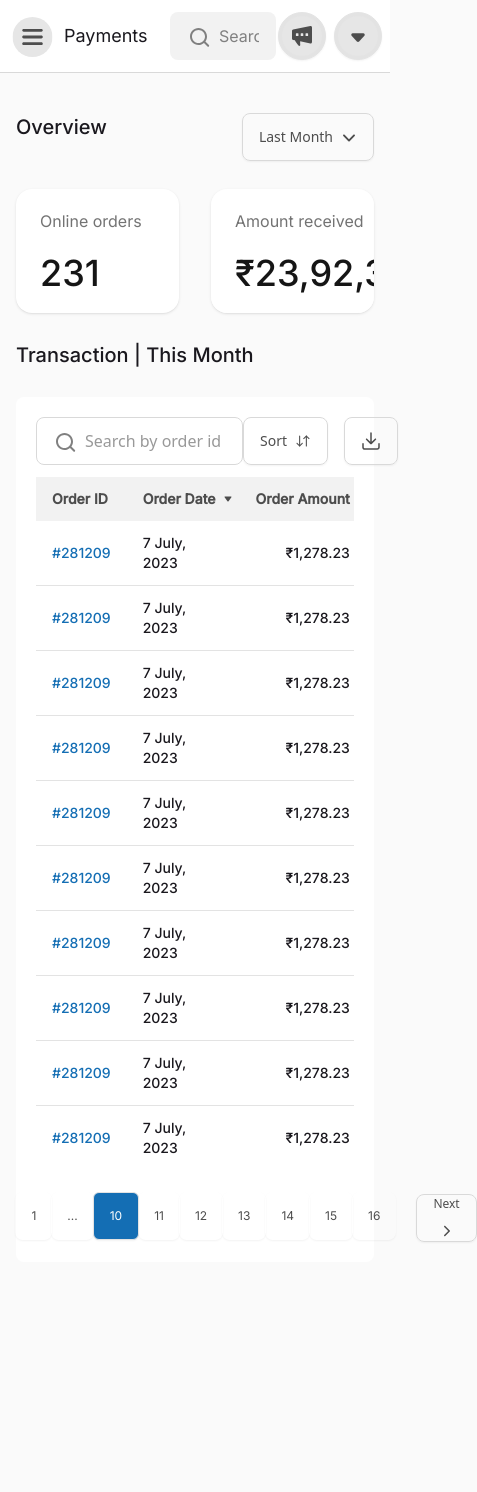
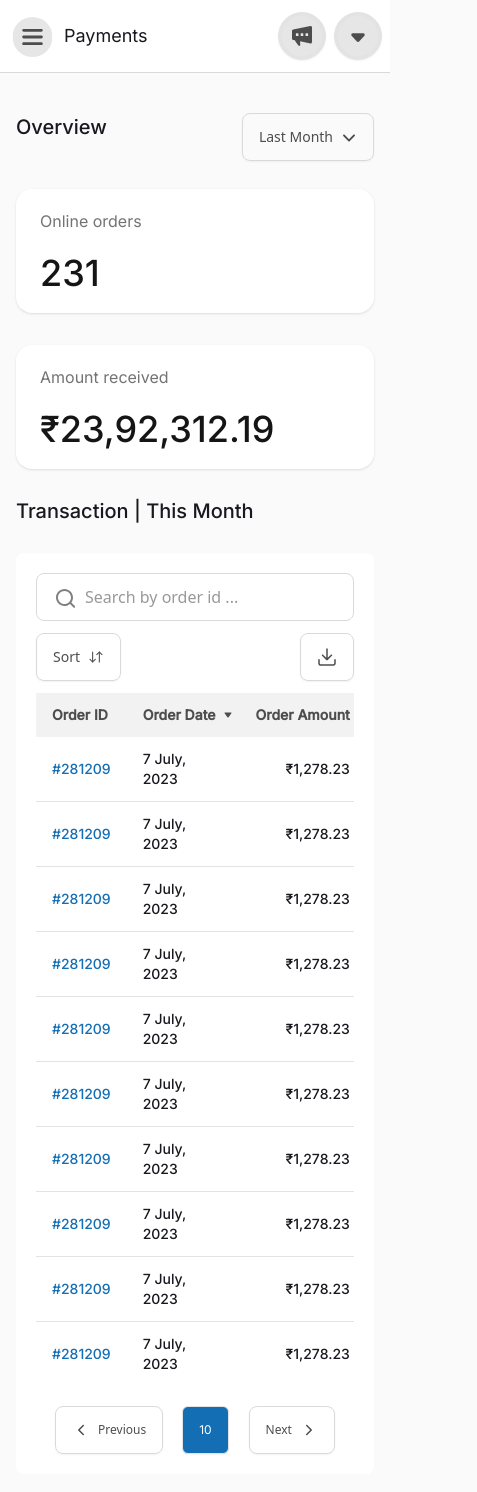
Before and after one commit to sachdevavaibhav/dukaan-dash, a React (Vite) app: page / in a window 390 px wide. Shown: the top 1492 px of the page, 477 px wide, since content can reach past the window. Before the commit the page ends 1290 px from the top, so only its background shows below. Built offline with nearby package versions, Linux system fonts and the light colour scheme.

Commit message:
completed --responsive dashboard

```diff
--- a/src/components/header/Header.jsx
+++ b/src/components/header/Header.jsx
@@ -13,7 +13,7 @@ function Navbar() {
                     <span>How it works?</span>
                 </div>
             </div>
-            <div className="navbar-center w-1/3">
+            <div className="navbar-center w-1/3 hidden md:block">
                 <SearchInput
                     placeholder={"Search features, tutorials, etc."}
                 />
--- a/src/components/sidebar/Sidebar.jsx
+++ b/src/components/sidebar/Sidebar.jsx
@@ -5,7 +5,7 @@ import hamburgerIcon from "../../assets/icons/hamburger.svg";
 function Sidebar() {
     return (
         <>
-            <div className="drawer absolute top-[2%] left-3">
+            <div className="drawer absolute lg:hidden top-[2%] left-3">
                 <input id="my-drawer" type="checkbox" className="drawer-toggle" />
                     <div className="drawer-content">
                         {/* Page content here */}
@@ -15,7 +15,7 @@ function Sidebar() {
                     </div>
                 <div className="drawer-side z-50">
                     <label htmlFor="my-drawer" aria-label="close sidebar" className="drawer-overlay"></label>
-                    <div className="flex flex-col bg-navy text-white h-screen w-full max-w-[13rem] xl:max-w-[14rem]">
+                    <div className="fixed left-0 flex flex-col bg-navy text-white h-screen w-full max-w-[13rem] xl:max-w-[14rem]">
                         <SidebarContent/>
                     </div>
                 </div>
--- a/src/pages/payments/Payments.jsx
+++ b/src/pages/payments/Payments.jsx
@@ -12,7 +12,7 @@ function Payments() {
     return (
         <div className="w-full lg:ps-52 xl:ps-56">
             <Header/>
-            <section className="px-4 xl:px-10 pt-10">
+            <section className="px-4 xl:px-8 pt-10">
                 <div className="flex justify-between mb-7">
                     <h2 className="text-xl font-inter font-medium text-primary">Overview</h2>
                     <button className="btn no-animation bg-transparent text-secondary font-medium text-sm border border-[#D9D9D9] hover:border-[#D9D9D9] hover:bg-transparent">
@@ -20,7 +20,7 @@ function Payments() {
                         <img src={downArrowIcon} />
                     </button>
                 </div>
-                <div className="flex justify-between gap-8 mb-7">
+                <div className="flex flex-col md:flex-row justify-between gap-8 mb-7">
                     <StatCard title="Online orders" value="231" />
                     <StatCard title="Amount received" value="₹23,92,312.19" />
                 </div>
@@ -28,11 +28,11 @@ function Payments() {
                     <p className="text-xl font-inter font-medium text-primary">Transaction | This Month</p>
                 </div>
                 <div className="mb-7 bg-white rounded-lg p-5">
-                    <div className="w-full flex justify-between mb-3">
-                        <div>
+                    <div className="w-full flex flex-col md:flex-row justify-between mb-3">
+                        <div className="mb-3 md:mb-0">
                             <SearchInput placeholder="Search by order id ..." classes="bg-transparent border border-[#D9D9D9] focus:border-[#D9D9D9] placeholder:text-[#999] font-normal" />
                         </div>
-                        <div className="flex gap-4">
+                        <div className="flex justify-between md:justify-start gap-4">
                             <button className="btn no-animation bg-transparent text-secondary font-medium text-sm border border-[#D9D9D9] hover:border-[#D9D9D9] hover:bg-transparent">
                                 Sort
                                 <img src={sortIcon} alt="previous" />
--- a/src/pages/payments/components/Pagination.jsx
+++ b/src/pages/payments/components/Pagination.jsx
@@ -11,15 +11,15 @@ function Pagination() {
                 </button>
             </div>
             <div className="join xl:mx-8">
-                <button className="no-animation font-normal text-xs xl:text-sm text-secondary font-inter xl:mx-1 btn bg-transparent border-none hover:bg-transparent">1</button>
-                <button className="no-animation font-normal text-xs xl:text-sm text-secondary font-inter xl:mx-1 btn bg-transparent border-none hover:bg-transparent">...</button>
+                <button className="no-animation font-normal text-xs xl:text-sm text-secondary font-inter xl:mx-1 btn bg-transparent border-none hover:bg-transparent hidden md:block">1</button>
+                <button className="no-animation font-normal text-xs xl:text-sm text-secondary font-inter xl:mx-1 btn bg-transparent border-none hover:bg-transparent hidden md:block">...</button>
                 <button className="no-animation font-normal text-xs xl:text-sm text-white font-inter xl:mx-1 btn bg-link rounded-md hover:bg-link">10</button>
-                <button className="no-animation font-normal text-xs xl:text-sm text-secondary font-inter xl:mx-1 btn bg-transparent border-none hover:bg-transparent">11</button>
-                <button className="no-animation font-normal text-xs xl:text-sm text-secondary font-inter xl:mx-1 btn bg-transparent border-none hover:bg-transparent">12</button>
-                <button className="no-animation font-normal text-xs xl:text-sm text-secondary font-inter xl:mx-1 btn bg-transparent border-none hover:bg-transparent">13</button>
-                <button className="no-animation font-normal text-xs xl:text-sm text-secondary font-inter xl:mx-1 btn bg-transparent border-none hover:bg-transparent">14</button>
-                <button className="no-animation font-normal text-xs xl:text-sm text-secondary font-inter xl:mx-1 btn bg-transparent border-none hover:bg-transparent">15</button>
-                <button className="no-animation font-normal text-xs xl:text-sm text-secondary font-inter xl:mx-1 btn bg-transparent border-none hover:bg-transparent">16</button>
+                <button className="no-animation font-normal text-xs xl:text-sm text-secondary font-inter xl:mx-1 btn bg-transparent border-none hover:bg-transparent hidden md:block">11</button>
+                <button className="no-animation font-normal text-xs xl:text-sm text-secondary font-inter xl:mx-1 btn bg-transparent border-none hover:bg-transparent hidden md:block">12</button>
+                <button className="no-animation font-normal text-xs xl:text-sm text-secondary font-inter xl:mx-1 btn bg-transparent border-none hover:bg-transparent hidden md:block">13</button>
+                <button className="no-animation font-normal text-xs xl:text-sm text-secondary font-inter xl:mx-1 btn bg-transparent border-none hover:bg-transparent hidden md:block">14</button>
+                <button className="no-animation font-normal text-xs xl:text-sm text-secondary font-inter xl:mx-1 btn bg-transparent border-none hover:bg-transparent hidden md:block">15</button>
+                <button className="no-animation font-normal text-xs xl:text-sm text-secondary font-inter xl:mx-1 btn bg-transparent border-none hover:bg-transparent hidden md:block">16</button>
                 <button className="no-animation font-normal text-xs xl:text-sm text-secondary font-inter xl:mx-1 btn bg-transparent border-none hover:bg-transparent hidden lg:block">17</button>
                 <button className="no-animation font-normal text-xs xl:text-sm text-secondary font-inter xl:mx-1 btn bg-transparent border-none hover:bg-transparent hidden lg:block">18</button>
             </div>
```
Also changed, not shown: src/App.jsx (+0 -11 lines).
